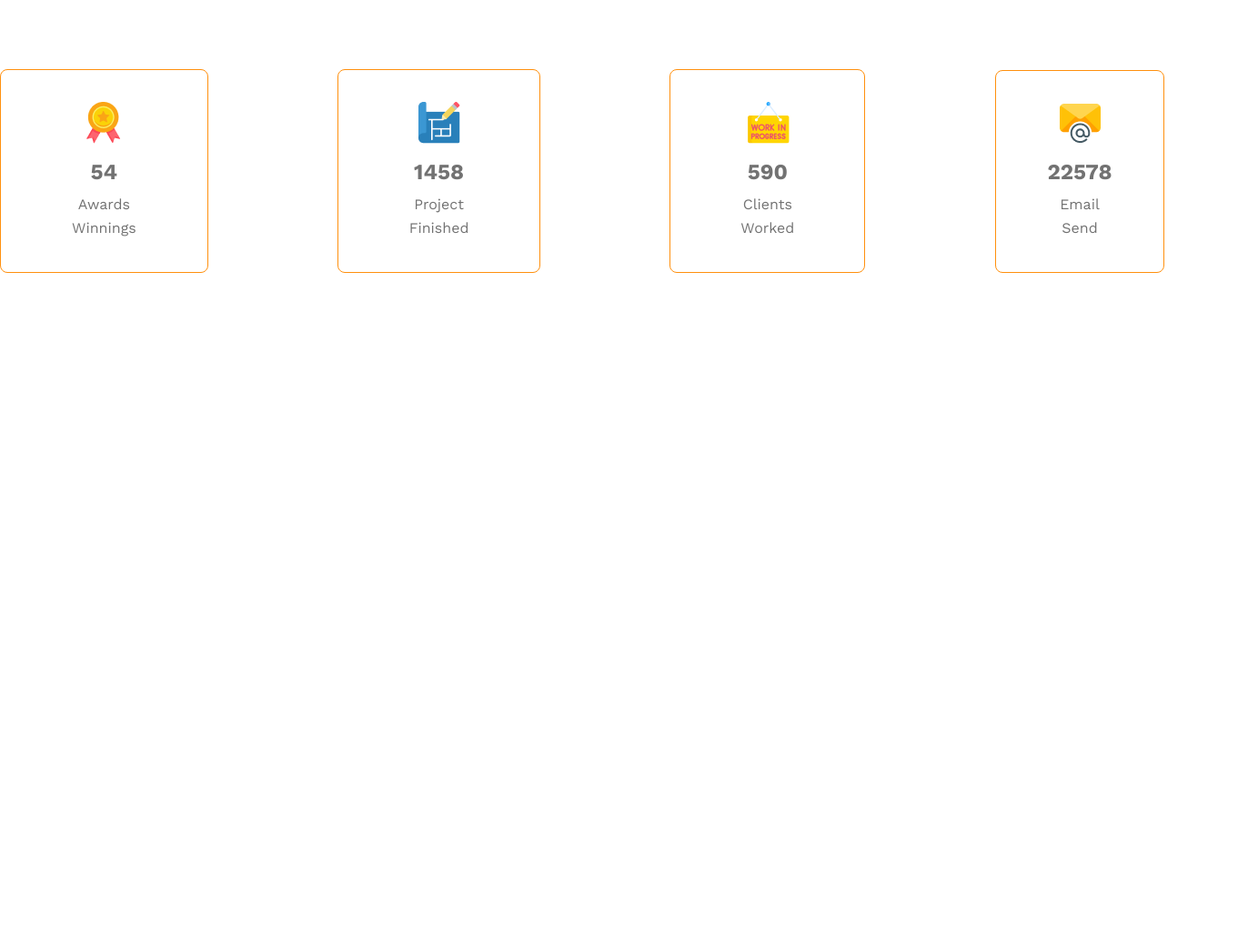
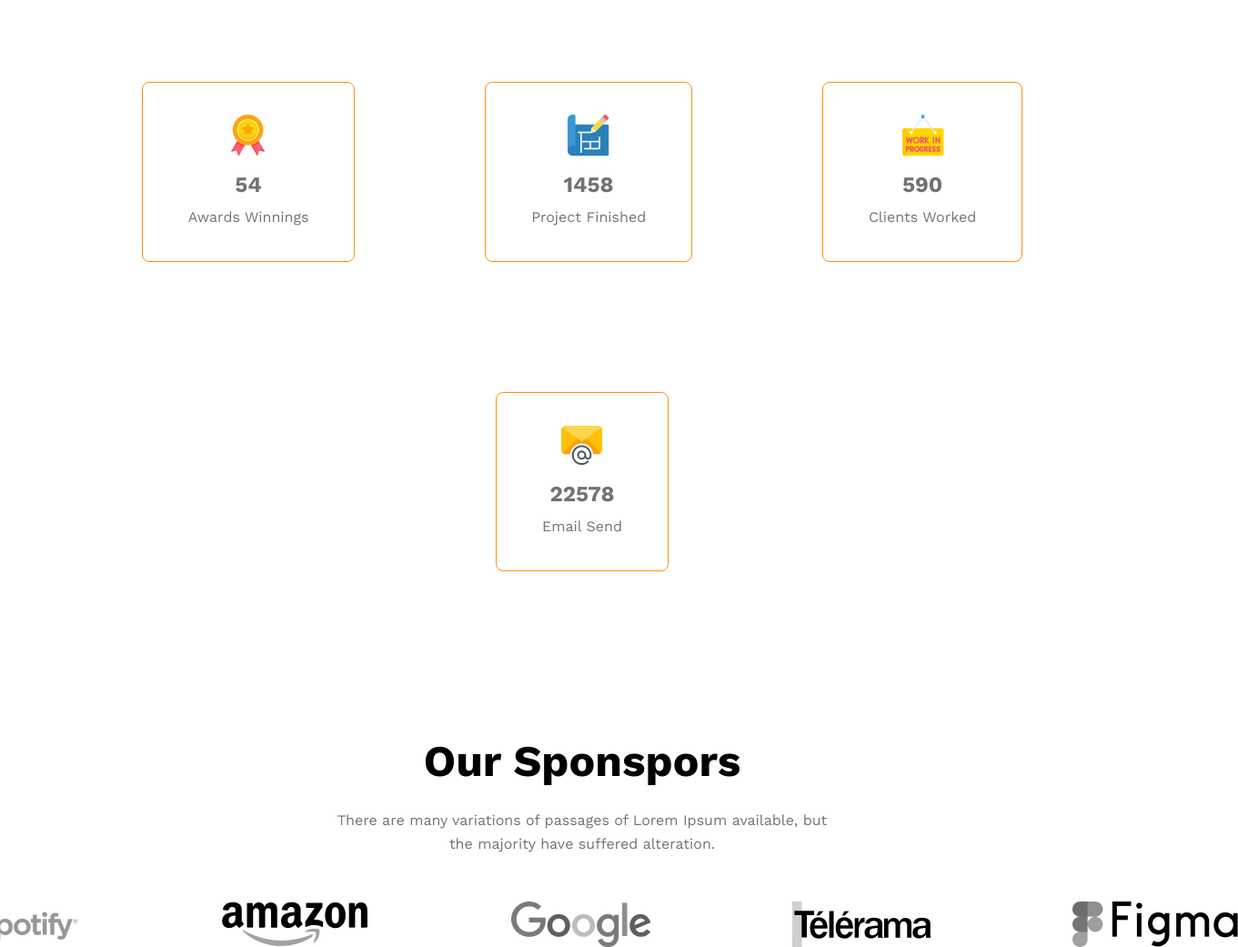
Before and after one commit to rathininfo/architect-website, a plain HTML site: page index.html in a window 1280 px wide. Shown: the part 3785-4826 px from the top of the page at 91% size, 1361 px wide, since content can reach past the window. Before the commit the page ends 4085 px from the top, so only its background shows below. Drawn offline with nearby package versions, Linux system fonts and the light colour scheme.

Commit message:
sponsport section completed

```diff
--- a/index.html
+++ b/index.html
@@ -116,7 +116,7 @@
     </div>
 </section>
 <!-- end experience section -->
-
+<!-- Start facts section -->
 <section class="facts-container">
         <div class="facts-title-description">
             <h2>Some Facts</h2>
@@ -152,11 +152,27 @@
     </div>
     </div>
  </div>
-
     </div>
 </section>
+<!-- End facts section -->
+
+<!-- start sponsport section -->
+    <section class="sponsport-section">
+        <div class="sponsport-main-container">
+            <h2>Our Sponspors</h2>
+            <p>There are many variations of passages of Lorem Ipsum available, but <br> the majority have suffered alteration.</p>
+        </div>
+
+        <div class="sponsport-container">
+            <img src="images/sponsors/spotify.png" alt="">
+            <img src="images/sponsors/amazon.png" alt="">
+            <img src="images/sponsors/google.png" alt="">
+            <img src="images/sponsors/telerama.png" alt="">
+            <img src="images/sponsors/figma.png" alt="">
+        </div>
+    </section>
+<!-- End sponsport section -->
     </main>
-
     <footer>
 
     </footer>
--- a/style.css
+++ b/style.css
@@ -158,7 +158,7 @@ header{
 }
 
 /* End Features section style */
-
+/* start exprerience style */
 .experience-section{
     max-width: 1440px;
     margin: 0 auto;
@@ -233,6 +233,9 @@ header{
     top: -80px;
 }
 
+/* end exprerience style */
+
+/* start facts style */
 .facts-container{
     max-width: 1440px;
     margin: 0 auto;
@@ -244,6 +247,7 @@ header{
 
 .facts-title-description p{
     margin-bottom: 100px;
+    line-height: 26px;
 }
 
 .cart-container{
@@ -251,6 +255,7 @@ header{
     justify-content: center;
     align-items: center;
     gap: 142.7px;
+    flex-wrap: wrap;
 }
 
 .cart{
@@ -269,3 +274,45 @@ header{
     line-height: 26px;
     color:var(--secoendry-color) ;
 }
+
+/* End facts style */
+
+/* start Sponspors style */
+
+.sponsport-section{
+    max-width: 1440px;
+    margin: 0 auto;
+}
+
+.sponsport-main-container{
+    text-align: center;
+    margin-bottom: 50px;
+    margin-top: 180px;
+}
+
+.sponsport-main-container h2{
+    margin-bottom: 24px;
+    font-size: 3rem;
+}
+
+.sponsport-main-container p{
+    color: var(--secoendry-color);
+    line-height: 26px;
+    font-size: 1rem;
+}
+
+.sponsport-container{
+    display: flex;
+    justify-content: center;
+    align-items: center;
+    gap: 155px;
+}
+
+.sponsport-container img{
+    width: 100%;
+    filter: grayscale();
+}
+
+
+
+/* End Sponspors style */
```
